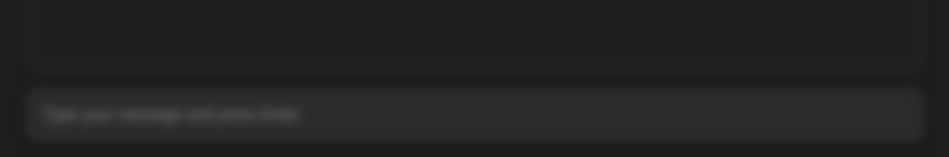
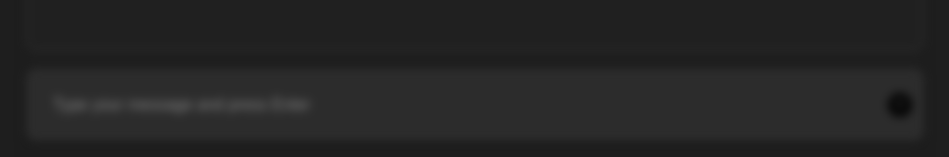
Before and after one commit to 2024-Arizona-Opportunity-Hack/Legacy-Forge-HeritageSquareFounda-HeritageSquareFoundationAIIntegrationChallenge, a Next.js app in the folder client/: page /HomePage in a window 1280 px wide. Shown: the part 640-797 px from the top of the page, without its empty margins (165-1114 px from the left). Built offline with nearby package versions, Linux system fonts and the light colour scheme.

Commit message:
Add icon button and input-container

```diff
--- a/client/src/App.css
+++ b/client/src/App.css
@@ -78,26 +78,52 @@ button:hover:not(:disabled) {
     overflow-y: auto;
 }
 
+.input-container {
+    width: 100%;
+    margin: 20px 0;
+    padding: 10px;
+    display: flex; /* Use flexbox to align items */
+    align-items: center; /* Center items vertically */
+    background-color: #2c2c2c;
+    border: 1px solid #444;
+    border-radius: 8px; /* Rounded corners */
+    box-shadow: 0 4px 8px rgba(0, 0, 0, 0.2);
+}
+
+.input-container:focus-within {
+    border-color: #4285f4; /* Blue border on focus for Google-style highlight */
+    box-shadow: 0 0 8px rgba(66, 133, 244, 0.6); /* Glow effect on focus */
+}
+
 .prompt-input {
     padding: 12px 15px; /* Padding inside the input */
-    margin: 20px 0; /* Spacing around the input */
     font-size: 16px;
     background-color: #2c2c2c;
-    border: 1px solid #444;
     color: white;
     caret-color: white;
-    border-radius: 8px; /* Rounded corners */
     transition: all 0.3s ease;
     outline: none;
     box-sizing: border-box; /* Include padding and border in width calculation */
-    box-shadow: 0 4px 8px rgba(0, 0, 0, 0.2);
-}
-
-.prompt-input:focus {
-    border-color: #4285f4; /* Blue border on focus for Google-style highlight */
-    box-shadow: 0 0 8px rgba(66, 133, 244, 0.6); /* Glow effect on focus */
+    flex-grow: 1; /* Grow to fill available space */
+    margin-right: 10px; /* Spacing between input and button */
 }
 
 .prompt-input::placeholder {
     color: #888888; /* Light gray placeholder text */
 }
+
+.prompt-input:disabled {
+    background-color: #202020; /* Darker background when disabled */
+    cursor: not-allowed; /* Change cursor to indicate disabled state */
+}
+
+.submit-button {
+    background: transparent; /* No background */
+    border: none; /* Remove border */
+    cursor: pointer; /* Pointer cursor on hover */
+}
+
+.submit-button img {
+    width: 20px; /* Adjust icon size */
+    height: 20px;
+}
--- a/client/src/app/HomePage/page.tsx
+++ b/client/src/app/HomePage/page.tsx
@@ -68,6 +68,7 @@ const HomePage = ({serverData}: {serverData: string}) => {
           <div className='messages'>
             {messages}
           </div>
+          <div className='input-container'>
             <input
               type="text"
               className="prompt-input"
@@ -77,7 +78,16 @@ const HomePage = ({serverData}: {serverData: string}) => {
               placeholder="Type your message and press Enter"
               disabled={waitingForResponse}
             />
+
+            <img
+              src="/send-icon.svg"
+              alt="Send"
+              className="send-icon"
+              onClick={() => sendMessage(inputValue)}
+              style={{ cursor: 'pointer', width: '24px', height: '24px' }} // Adjust size as needed
+            />
           </div>
+        </div>
       </div>
 
       <div className={`login-overlay ${isAuthenticated ? 'invisible' : ''}`} >
```
Also changed, not shown: client/public/send-icon.svg (added).
